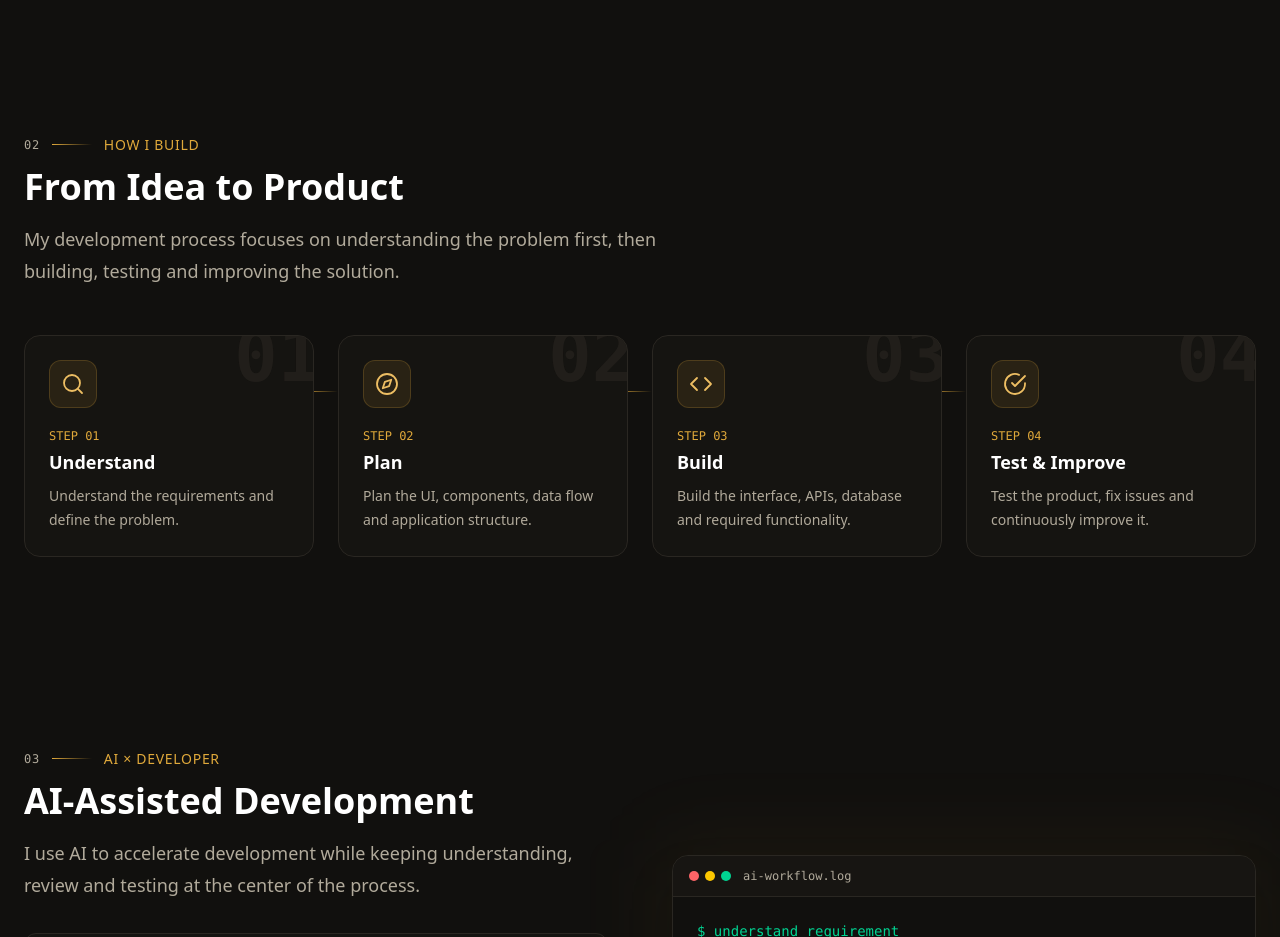
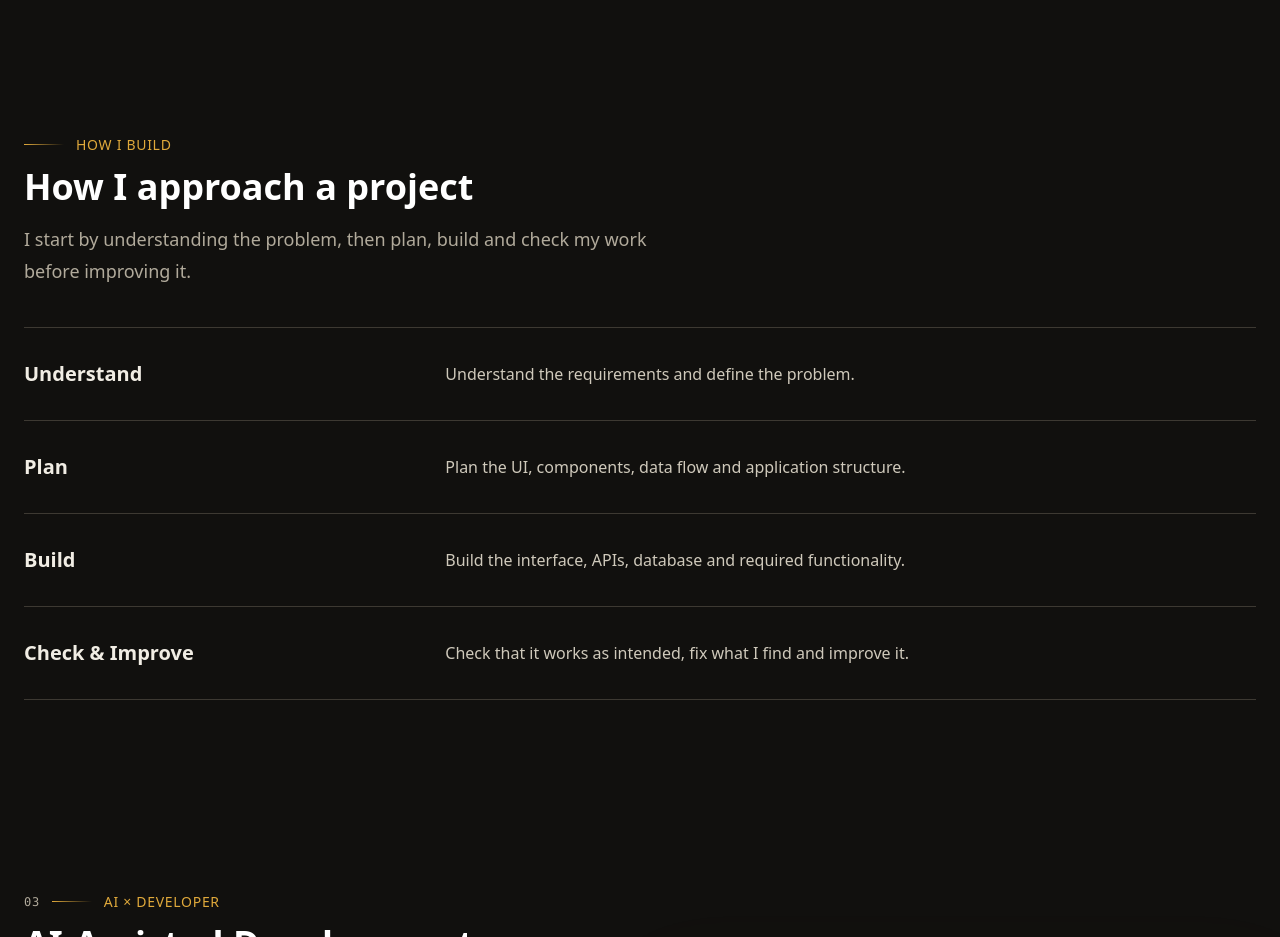
Before and after one commit to abdulsalamcode/abdul-salam-os, a React (Vite) app: page / in a window 1280 px wide. Shown: the part 4440-5377 px from the top of the page. Built offline with nearby package versions, Linux system fonts and the light colour scheme.

Commit message:
feat(how-i-build): editorial process rows with honest Check

```diff
--- a/src/components/HowIBuild.jsx
+++ b/src/components/HowIBuild.jsx
@@ -1,8 +1,6 @@
 import { BUILD_STEPS } from "../data/process";
-import Icon from "./ui/Icon";
 import Reveal from "./ui/Reveal";
 import SectionHeading from "./ui/SectionHeading";
-import SpotlightCard from "./ui/SpotlightCard";
 
 function HowIBuild() {
   return (
@@ -11,54 +9,27 @@ function HowIBuild() {
       className="mx-auto max-w-7xl px-4 py-16 sm:px-6 sm:py-24"
     >
       <SectionHeading
-        index="02"
         eyebrow="HOW I BUILD"
-        title="From Idea to Product"
-        description="My development process focuses on understanding the problem first, then building, testing and improving the solution."
+        title="How I approach a project"
+        description="I start by understanding the problem, then plan, build and check my work before improving it."
       />
 
-      <ol className="mt-12 grid gap-5 sm:grid-cols-2 lg:grid-cols-4 lg:gap-6">
-        {BUILD_STEPS.map((step, index) => (
-          <Reveal
-            as="li"
-            key={step.id}
-            delay={index * 120}
-            className="relative"
-          >
-            <SpotlightCard className="h-full p-6 hover:-translate-y-1 hover:shadow-xl hover:shadow-cyan-950/30">
-              {/* Big faint step number */}
-              <span
-                className="pointer-events-none absolute -right-2 -top-4 select-none font-mono text-7xl font-bold text-slate-800/60"
-                aria-hidden="true"
-              >
-                {String(index + 1).padStart(2, "0")}
-              </span>
+      {/* role="list": Tailwind removes list markers, and Safari then drops list semantics */}
+      <ol role="list" className="mt-10 border-b border-slate-700">
+        {BUILD_STEPS.map((step) => (
+          <li key={step.id} className="border-t border-slate-700">
+            <Reveal>
+              <div className="grid gap-3 py-8 lg:grid-cols-12 lg:gap-8">
+                <h3 className="text-xl font-semibold text-slate-100 lg:col-span-4">
+                  {step.title}
+                </h3>
 
-              <span className="relative flex h-12 w-12 items-center justify-center rounded-xl border border-cyan-400/20 bg-cyan-400/10 text-cyan-300 transition group-hover:scale-105">
-                <Icon name={step.icon} className="h-6 w-6" />
-              </span>
-
-              <p className="relative mt-5 font-mono text-xs text-cyan-400">
-                STEP {String(index + 1).padStart(2, "0")}
-              </p>
-
-              <h3 className="relative mt-1 text-lg font-semibold text-white">
-                {step.title}
-              </h3>
-
-              <p className="relative mt-2 text-sm leading-6 text-slate-400">
-                {step.description}
-              </p>
-            </SpotlightCard>
-
-            {/* Connector to the next step (large screens) */}
-            {index < BUILD_STEPS.length - 1 && (
-              <span
-                className="absolute -right-6 top-14 hidden h-px w-6 bg-gradient-to-r from-cyan-400/60 to-transparent lg:block"
-                aria-hidden="true"
-              />
-            )}
-          </Reveal>
+                <p className="min-w-0 max-w-2xl text-base leading-7 text-slate-300 lg:col-span-8">
+                  {step.description}
+                </p>
+              </div>
+            </Reveal>
+          </li>
         ))}
       </ol>
     </section>
--- a/src/data/process.js
+++ b/src/data/process.js
@@ -22,10 +22,10 @@ export const BUILD_STEPS = [
   },
   {
     id: "test",
-    title: "Test & Improve",
+    title: "Check & Improve",
     icon: "check-circle",
     description:
-      "Test the product, fix issues and continuously improve it.",
+      "Check that it works as intended, fix what I find and improve it.",
   },
 ];
 
```
